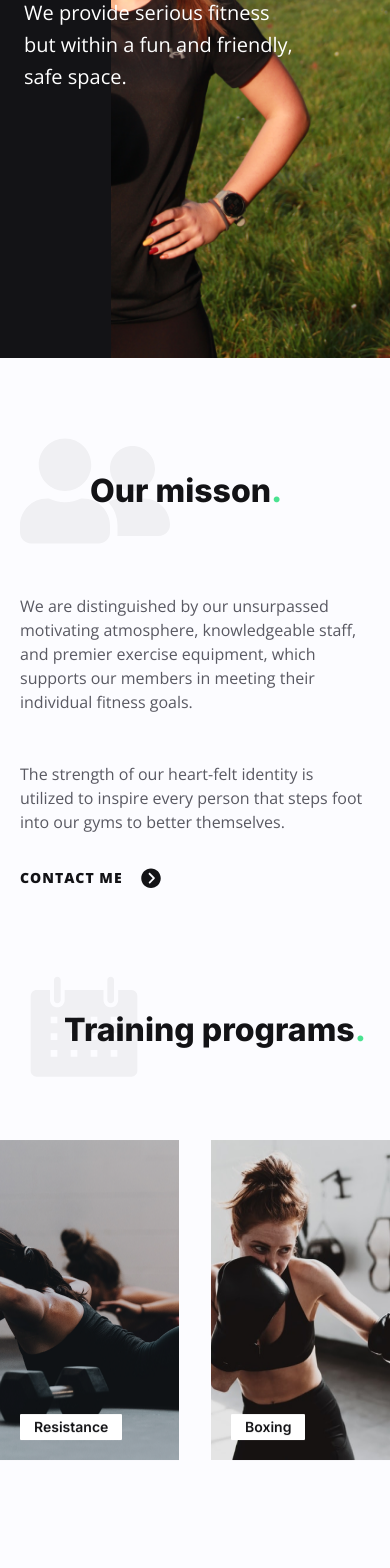
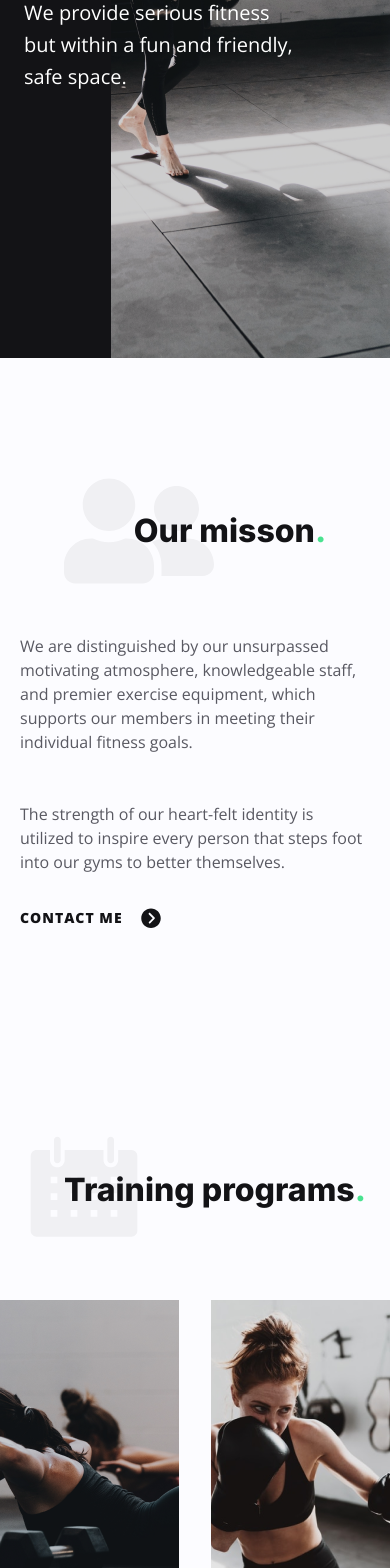
Before and after one commit to MaksBernatowicz/personal-trainer-landing, a React (Create React App) app: page / in a window 390 px wide. Shown: the part 432-2000 px from the top of the page. Built offline with nearby package versions, Linux system fonts and the light colour scheme; the HTML template or start-up script is replaced by a standard one.

Commit message:
changes with paddings in Components titles

```diff
--- a/public/index.html
+++ b/public/index.html
@@ -1,6 +1,5 @@
 <!DOCTYPE html>
 <html lang="en">
-
   <head>
     <meta charset="utf-8" />
     <link rel="icon" href="%PUBLIC_URL%/favicon.ico" />
@@ -10,12 +9,12 @@
     <link rel="preconnect" href="https://fonts.gstatic.com" crossorigin />
     <link
       href="https://fonts.googleapis.com/css2?family=Inter:wght@100;200;300;400;500;600;700;800;900&family=Open+Sans:ital,wght@0,300;0,400;0,500;0,600;0,700;0,800;1,300;1,400;1,500;1,600;1,700;1,800&display=swap"
-    rel="stylesheet" />
-  <title>Honorata Osip - personal trainer</title>
+      rel="stylesheet"
+    />
+    <title>Personal trainer</title>
   </head>
 
   <body>
     <div id="root"></div>
   </body>
-
 </html>
--- a/src/components/About.js
+++ b/src/components/About.js
@@ -12,12 +12,12 @@ const About = () => {
   return (
     <section
       id="about"
-      className="py-[80px] md:py-[110px] lg:pt-[140px] lg:pb-[180px]"
+      className="py-[80px] md:py-[110px] pt-[120px] lg:pb-[180px]"
     >
       <div className="container mx-auto px-[20px] lg:px-[135px]">
         {/* section title */}
         <div
-          className="section-title-group justify-start"
+          className="section-title-group justify-center"
           data-aos="fade-up"
           data-aos-delay="100"
         >
--- a/src/components/Contact.js
+++ b/src/components/Contact.js
@@ -15,7 +15,7 @@ const Contact = () => {
       <div className="container mx-auto px-[20px] lg:px-[135px]">
         {/* section title */}
         <div
-          className="section-title-group justify-start"
+          className="section-title-group justify-center"
           data-aos="fade-up"
           data-aos-delay="100"
         >
@@ -29,7 +29,12 @@ const Contact = () => {
             // destructure contactInfo
             const { name, data, href, text, icon } = contactInfo;
             return (
-              <div key={idx}>
+              <div
+                key={idx}
+                className="section-title-group justify-center"
+                data-aos="fade-up"
+                data-aos-delay="200"
+              >
                 <div
                   className="w-[350px] h-[150px] lg:h-[350px] bg-neutral-500
                 flex flex-col justify-center mx-auto p-[65px] rounded-[12px]
--- a/src/components/Footer.js
+++ b/src/components/Footer.js
@@ -9,12 +9,13 @@ const Footer = () => {
   return (
     <footer className="bg-neutral-500 h-[125px] md:h-[195px] px-[20px]">
       <div
-        className="container mx-auto h-full flex justify-between items-center md:items-end md:pb-[50px]"
+        className="container mx-auto h-full flex justify-between items-center "
         data-aos="fade-up"
+        data-aos-offset="-200"
         data-aos-delay="200"
       >
         {/* logo */}
-        <a href="#">
+        <a href="/">
           <img src={logo} alt="Logo" />
         </a>
         {/* copyright text */}
--- a/src/components/Workouts.js
+++ b/src/components/Workouts.js
@@ -10,7 +10,7 @@ const Workouts = () => {
   // destructure workouts data
   const { title, icon } = workouts;
   return (
-    <section id="workouts" className="section">
+    <section id="workouts" className="section pt-[120px]">
       {/* section title */}
       <div
         className="section-title-group max-w-[540px] mx-auto px-4 lg:px-0"
--- a/src/data.js
+++ b/src/data.js
@@ -108,5 +108,5 @@ export const contact = {
 
 export const footer = {
   logo: Logo,
-  copyrightText: "Honorata Osip - trener personalny © 2022 ",
+  copyrightText: "Trener personalny © 2022 ",
 };
```
Also changed, not shown: src/assets/img/banner/bg.png, src/assets/img/banner/bg1.png (deleted). Lines whose indentation alone changed are shown as unchanged.
